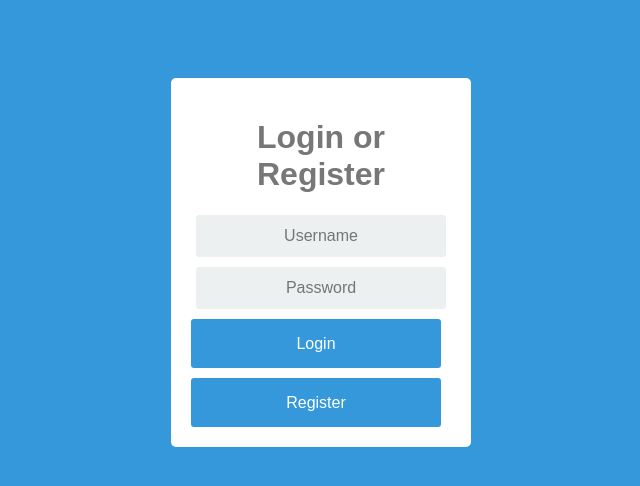
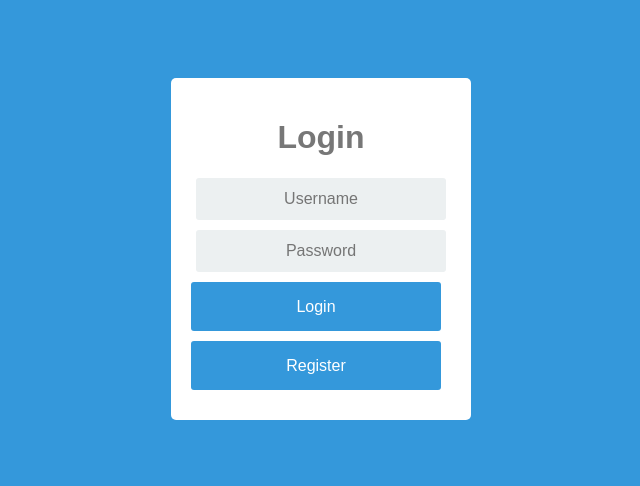
Before and after one commit to VasuBhog/Login-WebApp, a Flask app: page / in a window 1280 px wide. Shown: the top 486 px of the page, without its empty margins (319-959 px from the left). Run offline with Flask 2, Linux system fonts and the light colour scheme.

Commit message:
Fixed routing of login

```diff
--- a/main.py
+++ b/main.py
@@ -1,23 +1,10 @@
 from flask import Flask
-from flask import Flask, flash, redirect, render_template, request, session, abort
+from flask import Flask, flash, redirect, render_template, request, Response, session, abort
 from flask_caching import Cache
 import os
 
 app = Flask(__name__)
 cache = Cache(app)
-
-@app.route("/login", methods=['GET','POST'])
-def login():
-    if request.method == 'POST':
-        if request.form['username'] == 'admin' or request.form['password'] == 'admin':
-            session['logged_in'] = False
-        else:
-            flash("Wrong Username or Password")
-    return render_template('home.html')
-
-@app.route("/register")
-def register():
-    return render_template("register.html")
 
 @app.route("/")
 def home():
@@ -26,10 +13,27 @@ def home():
     else:
         return render_template("home.html")
 
+
+@app.route("/login", methods=['GET','POST'])
+def login():
+    if request.method == 'POST':
+        if request.form['action'] == 'Login':
+            if request.form['username'] == 'admin' or request.form['password'] == 'admin':
+                session['logged_in'] = True
+            else:
+                flash("Wrong Username or Password")
+            return home()
+        if request.form['action'] == 'Register':
+            return register()
+@app.route("/register")
+def register():
+    return render_template("register.html")
+
+
 @app.route("/logout")
 def logout():
     session['logged_in'] = False
-    return render_template("login.html")
+    return home()
 
 
 if __name__ == "__main__":
--- a/static/css/login.css
+++ b/static/css/login.css
@@ -73,6 +73,10 @@
         margin-top: 10px;
     }
 
+    .btn-login{
+        margin-bottom: 10px;
+    }
+
     .btn:hover {
     background-color: #2980B9;
     }
@@ -83,3 +87,7 @@
         display: block;
         margin-top: 12px;
     }
+
+    .register-page{
+        margin-top: 5px;
+    }
--- a/templates/login.html
+++ b/templates/login.html
@@ -11,7 +11,7 @@
         <div class="login">
             <div class="login-screen">
                 <div class="app-title">
-                    <h1>Login or Register</h1>
+                    <h1>Login</h1>
                 </div>
                 <div class="login-form">
                     <div class="control-group">
@@ -22,8 +22,10 @@
                         <input type="password" class="login-field" value="" placeholder="Password" name="password">
                         <label class="login-field-icon fui-lock" for="login-pass"></label>
                     </div>
-                    <input class="btn tn-login" type="submit" value="Login">
-                    <input class="btn btn-register" type="submit" value="Register">
+                    <div class="control-group">
+                        <input class="btn tn-login" name="action" type="submit" value="Login">
+                        <input class="btn btn-register" name="action" type="submit" value="Register">
+                    </div>
                 </div>
             </div>
         </div>
```
